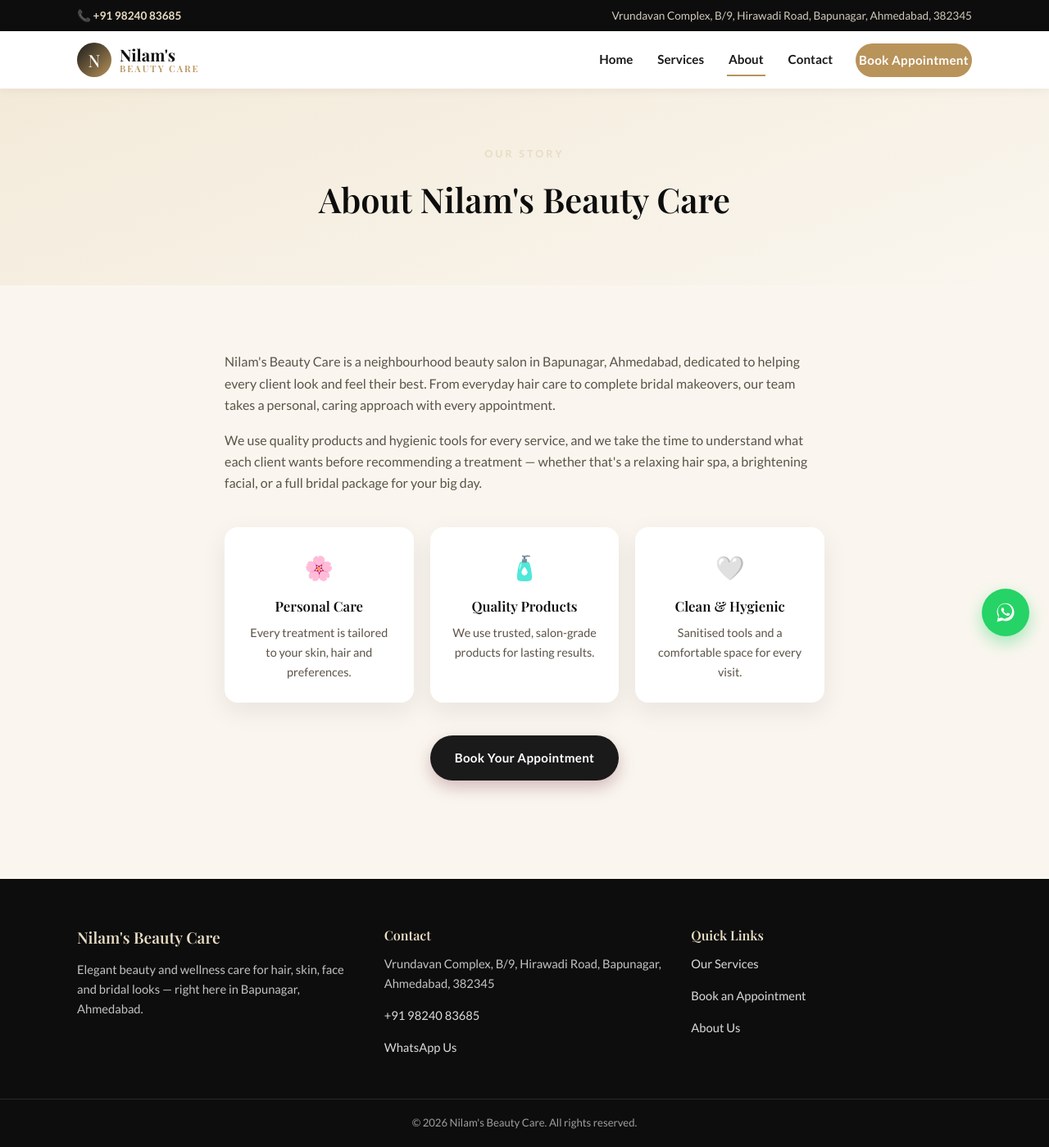
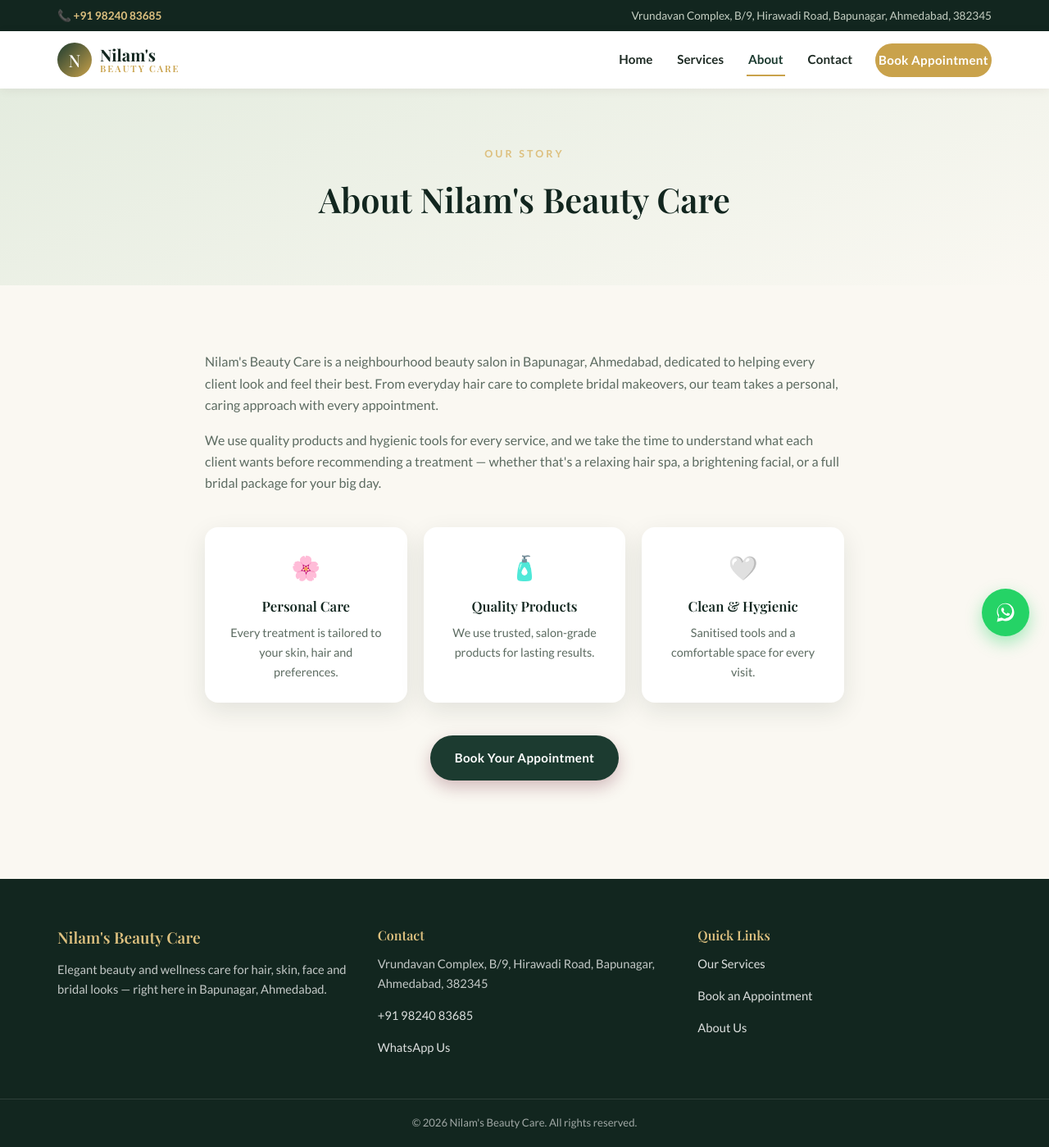
Before and after one commit to ziya893/nilams-beauty-care, a Django app: page /about/ in a window 1280 px wide. Shown: the whole page at 82% size. Run offline with Django 5.2, Linux system fonts and the light colour scheme.

Commit message:
Change website theme to ivory and botanical green

```diff
--- a/salon/static/salon/css/style.css
+++ b/salon/static/salon/css/style.css
@@ -4,20 +4,20 @@
    ========================================================= */
 
 :root {
-    --wine: #1a1a1a;
-    --wine-dark: #0d0d0d;
-    --gold: #b8935a;
-    --gold-light: #e8dcc4;
-    --cream: #faf6ef;
-    --blush: #f3ead9;
-    --ink: #1a1a1a;
-    --ink-soft: #5c5347;
+    --wine: #1c3b30;
+    --wine-dark: #12261f;
+    --gold: #c9a24b;
+    --gold-light: #ddc07f;
+    --cream: #faf8f2;
+    --blush: #e4ecdf;
+    --ink: #1e2b24;
+    --ink-soft: #5c6b61;
     --white: #ffffff;
-    --shadow: 0 10px 30px rgba(26, 26, 26, 0.08);
+    --shadow: 0 10px 30px rgba(18, 38, 31, 0.10);
     --radius: 16px;
     --font-heading: 'Playfair Display', Georgia, serif;
     --font-body: 'Lato', 'Segoe UI', sans-serif;
-}* { box-sizing: border-box; }
+} { box-sizing: border-box; }
 
 html { scroll-behavior: smooth; }
 
```
